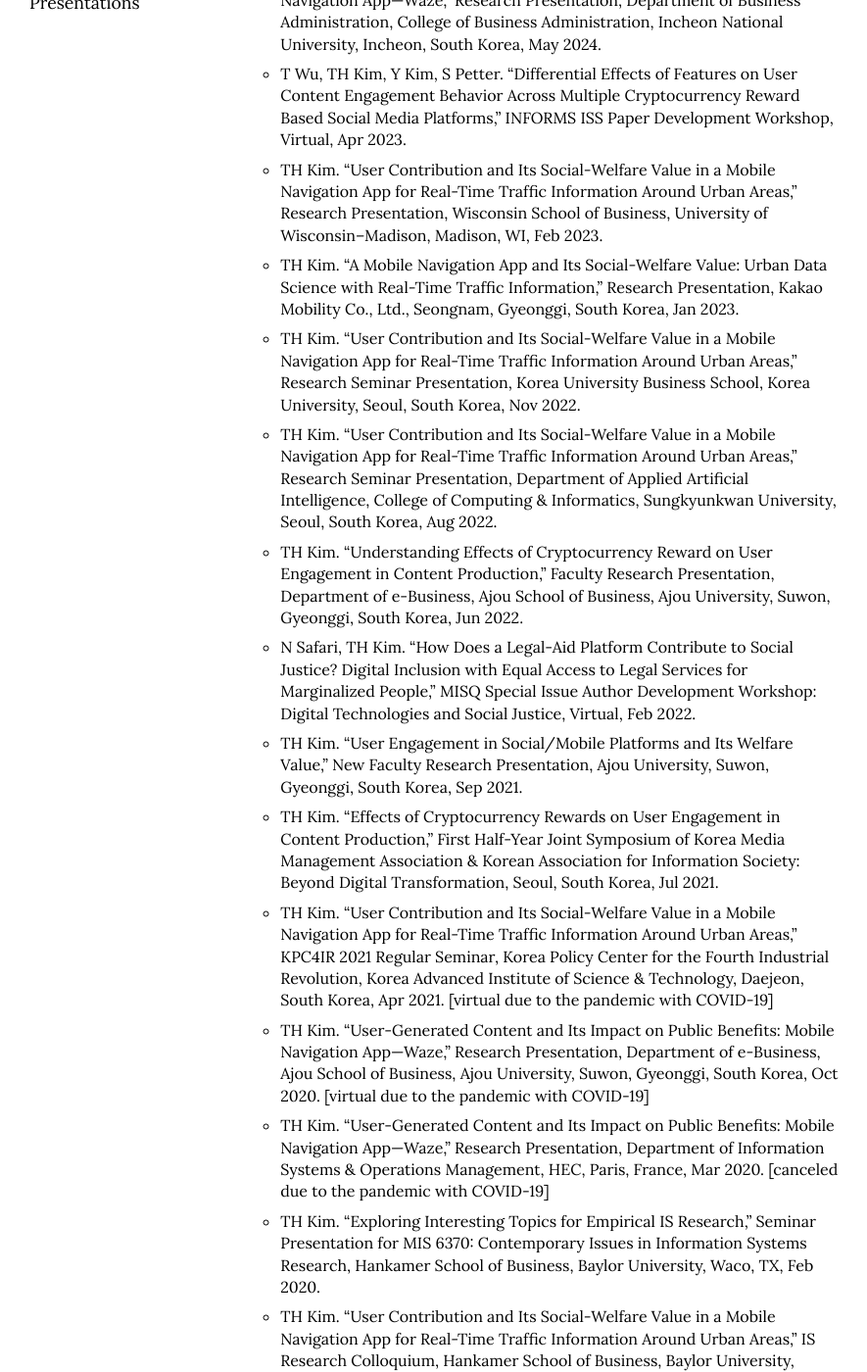
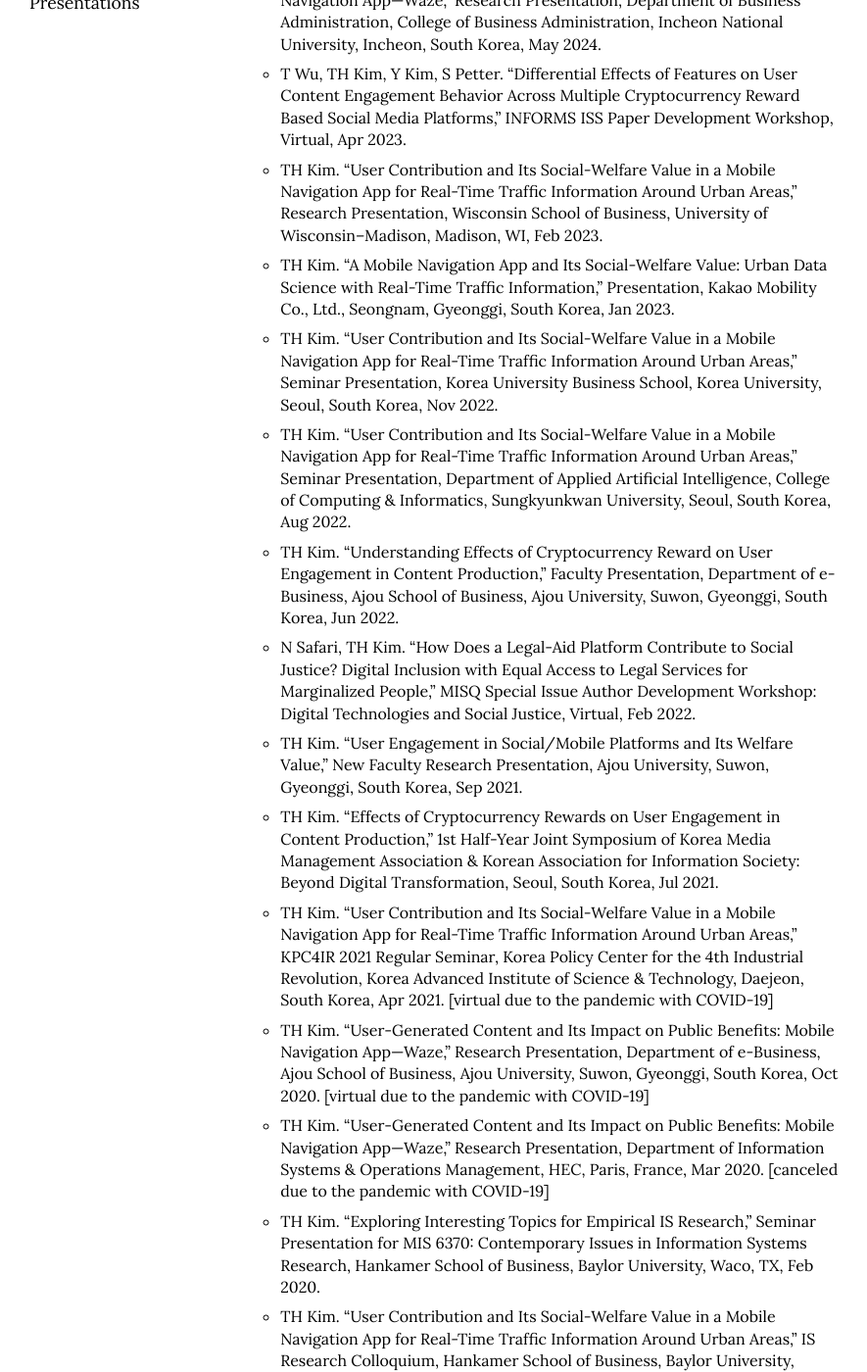
Before and after one commit to istaehun/taehun, a Jekyll site: the page built from index.html, in a window 1280 px wide and 1400 px high, scrolled down 4060 px. Shown: the whole window at 98% size, without its empty margins (190-1075 px from the left). Built offline with Jekyll 4.4.1, drawn with Linux system fonts in a browser that asks for light colours; nearby versions of some CDN libraries; some of the changed text lies outside the part shown.

Commit message:
Update research.yml

```diff
--- a/_data/research.yml
+++ b/_data/research.yml
@@ -55,14 +55,14 @@
     - "TH Kim. “User-Generated Content and Its Impact on Public Benefits: Mobile Navigation App—Waze,” Research Presentation, Department of Business Administration, College of Business Administration, Incheon National University, Incheon, South Korea, May 2024."
     - "T Wu, TH Kim, Y Kim, S Petter. “Differential Effects of Features on User Content Engagement Behavior Across Multiple Cryptocurrency Reward Based Social Media Platforms,” INFORMS ISS Paper Development Workshop, Virtual, Apr 2023."
     - "TH Kim. “User Contribution and Its Social-Welfare Value in a Mobile Navigation App for Real-Time Traffic Information Around Urban Areas,” Research Presentation, Wisconsin School of Business, University of Wisconsin–Madison, Madison, WI, Feb 2023."
-    - "TH Kim. “A Mobile Navigation App and Its Social-Welfare Value: Urban Data Science with Real-Time Traffic Information,” Research Presentation, Kakao Mobility Co., Ltd., Seongnam, Gyeonggi, South Korea, Jan 2023."
-    - "TH Kim. “User Contribution and Its Social-Welfare Value in a Mobile Navigation App for Real-Time Traffic Information Around Urban Areas,” Research Seminar Presentation, Korea University Business School, Korea University, Seoul, South Korea, Nov 2022."
-    - "TH Kim. “User Contribution and Its Social-Welfare Value in a Mobile Navigation App for Real-Time Traffic Information Around Urban Areas,” Research Seminar Presentation, Department of Applied Artificial Intelligence, College of Computing & Informatics, Sungkyunkwan University, Seoul, South Korea, Aug 2022."
-    - "TH Kim. “Understanding Effects of Cryptocurrency Reward on User Engagement in Content Production,” Faculty Research Presentation, Department of e-Business, Ajou School of Business, Ajou University, Suwon, Gyeonggi, South Korea, Jun 2022."
+    - "TH Kim. “A Mobile Navigation App and Its Social-Welfare Value: Urban Data Science with Real-Time Traffic Information,” Presentation, Kakao Mobility Co., Ltd., Seongnam, Gyeonggi, South Korea, Jan 2023."
+    - "TH Kim. “User Contribution and Its Social-Welfare Value in a Mobile Navigation App for Real-Time Traffic Information Around Urban Areas,” Seminar Presentation, Korea University Business School, Korea University, Seoul, South Korea, Nov 2022."
+    - "TH Kim. “User Contribution and Its Social-Welfare Value in a Mobile Navigation App for Real-Time Traffic Information Around Urban Areas,” Seminar Presentation, Department of Applied Artificial Intelligence, College of Computing & Informatics, Sungkyunkwan University, Seoul, South Korea, Aug 2022."
+    - "TH Kim. “Understanding Effects of Cryptocurrency Reward on User Engagement in Content Production,” Faculty Presentation, Department of e-Business, Ajou School of Business, Ajou University, Suwon, Gyeonggi, South Korea, Jun 2022."
     - "N Safari, TH Kim. “How Does a Legal-Aid Platform Contribute to Social Justice? Digital Inclusion with Equal Access to Legal Services for Marginalized People,” MISQ Special Issue Author Development Workshop: Digital Technologies and Social Justice, Virtual, Feb 2022."
     - "TH Kim. “User Engagement in Social/Mobile Platforms and Its Welfare Value,” New Faculty Research Presentation, Ajou University, Suwon, Gyeonggi, South Korea, Sep 2021."
-    - "TH Kim. “Effects of Cryptocurrency Rewards on User Engagement in Content Production,” First Half-Year Joint Symposium of Korea Media Management Association & Korean Association for Information Society: Beyond Digital Transformation, Seoul, South Korea, Jul 2021."
-    - "TH Kim. “User Contribution and Its Social-Welfare Value in a Mobile Navigation App for Real-Time Traffic Information Around Urban Areas,” KPC4IR 2021 Regular Seminar, Korea Policy Center for the Fourth Industrial Revolution, Korea Advanced Institute of Science & Technology, Daejeon, South Korea, Apr 2021. [virtual due to the pandemic with COVID-19]"
+    - "TH Kim. “Effects of Cryptocurrency Rewards on User Engagement in Content Production,” 1st Half-Year Joint Symposium of Korea Media Management Association & Korean Association for Information Society: Beyond Digital Transformation, Seoul, South Korea, Jul 2021."
+    - "TH Kim. “User Contribution and Its Social-Welfare Value in a Mobile Navigation App for Real-Time Traffic Information Around Urban Areas,” KPC4IR 2021 Regular Seminar, Korea Policy Center for the 4th Industrial Revolution, Korea Advanced Institute of Science & Technology, Daejeon, South Korea, Apr 2021. [virtual due to the pandemic with COVID-19]"
     - "TH Kim. “User-Generated Content and Its Impact on Public Benefits: Mobile Navigation App—Waze,” Research Presentation, Department of e-Business, Ajou School of Business, Ajou University, Suwon, Gyeonggi, South Korea, Oct 2020. [virtual due to the pandemic with COVID-19]"
     - "TH Kim. “User-Generated Content and Its Impact on Public Benefits: Mobile Navigation App—Waze,” Research Presentation, Department of Information Systems & Operations Management, HEC, Paris, France, Mar 2020. [canceled due to the pandemic with COVID-19]"
     - "TH Kim. “Exploring Interesting Topics for Empirical IS Research,” Seminar Presentation for MIS 6370: Contemporary Issues in Information Systems Research, Hankamer School of Business, Baylor University, Waco, TX, Feb 2020."
@@ -82,7 +82,7 @@
   list:
     - "박미쁨, 임성현, 김태훈. “디파이 사용설명서 – 암호화폐가 바꿀 새로운 부의 탄생,” 시크릿하우스, Aug 2023."
     - "A Susarla. “People Become Less Likely to Contribute to a Virtual Public Good If They Know Many Others Are Already Doing It,” Research News, Broad College of Business, Michigan State University, Feb 2021: to access the full article, click <a href='https://broad.msu.edu/news/virtual-public-goods/'>here</a>."
-    - "A Susarla. “People May Become Less Likely to Contribute to a Virtual Public Good Like Wikipedia or Waze If They Know Many Others Are Already Doing It,” The Conversation, Feb 2021: to access the full article, click <a href='https://theconversation.com/people-may-become-less-likely-to-contribute-to-a-virtual-public-good-like-wikipedia-or-waze-if-they-know-many-others-are-already-doing-it-140421/'>here</a>."
+    - "A Susarla. “People May Become Less Likely to Contribute to a Virtual Public Good Like Wikipedia or Waze If They Know Many Others Are Already Doing It,” Conversation, Feb 2021: to access the full article, click <a href='https://theconversation.com/people-may-become-less-likely-to-contribute-to-a-virtual-public-good-like-wikipedia-or-waze-if-they-know-many-others-are-already-doing-it-140421/'>here</a>."
     - "이재남. “[Biz Solution] ‘노하우·경험 사내공유’ 지식관리 전략의 첫걸음,” 매일경제, Dec 2015: to access the full article, click <a href='https://www.mk.co.kr/news/business/view/2015/12/1148296/'>here</a>."
 -
   sub-title: Patents
```
